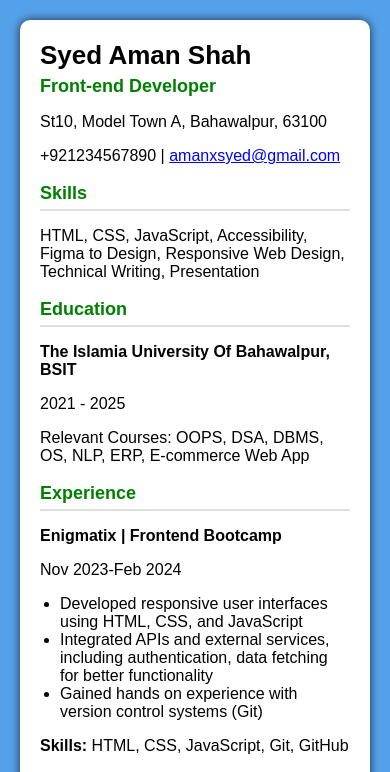
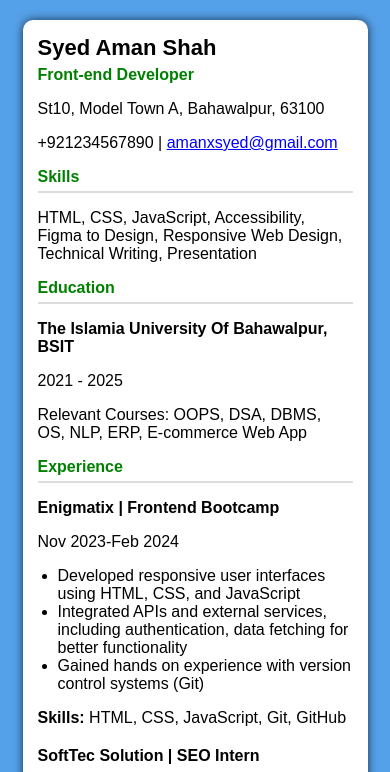
Before and after one commit to amanxsyed/Front-End-Mini-Projects, a plain HTML site: page Single-Page-Resume/index.html in a window 390 px wide. Shown: the top 772 px of the page. Drawn offline with Linux system fonts and the light colour scheme.

Commit message:
Add README for Single Page Resume with project details, features, and usage instructions; remove unused SVG icons; enhance CSS for better responsiveness and styling

```diff
--- a/Single-Page-Resume/styles.css
+++ b/Single-Page-Resume/styles.css
@@ -1,10 +1,11 @@
-body{
+body {
     font-family: Arial, sans-serif;
     background-color: #55a1e9;
     margin: 0;
     padding: 20px;
 }
-.resume-container{
+
+.resume-container {
     /* border: 1px solid black; */
     max-width: 700px;
     margin: auto;
@@ -14,15 +15,17 @@ body{
     border-radius: 10px;
 }
 
-h1{
+h1 {
     font-size: 26px;
     margin: 0;
 }
+
 .job-title {
     color: green;
     font-size: 18px;
     margin-top: 5px;
 }
+
 .section-title {
     color: green;
     font-size: 18px;
@@ -30,16 +33,40 @@ h1{
     padding-bottom: 5px;
     margin-bottom: 10px;
 }
-ul{
+
+ul {
     padding-left: 20px;
 }
+
 .job {
     margin-bottom: 20px;
 }
+
 a {
     color: blue;
     text-decoration: underline;
 }
-a:hover{
+
+a:hover {
     color: green;
 }
+
+/* RESPONSIVE DESIGN */
+@media (max-width: 768px) {
+    .resume-container {
+        max-width: 90%;
+        padding: 15px;
+    }
+
+    h1 {
+        font-size: 22px;
+    }
+
+    .job-title {
+        font-size: 16px;
+    }
+
+    .section-title {
+        font-size: 16px;
+    }
+}
```
Also changed, not shown: Single-Page-Resume/public/github.svg (deleted), Single-Page-Resume/public/linkedin.svg (deleted), 1 other file.
